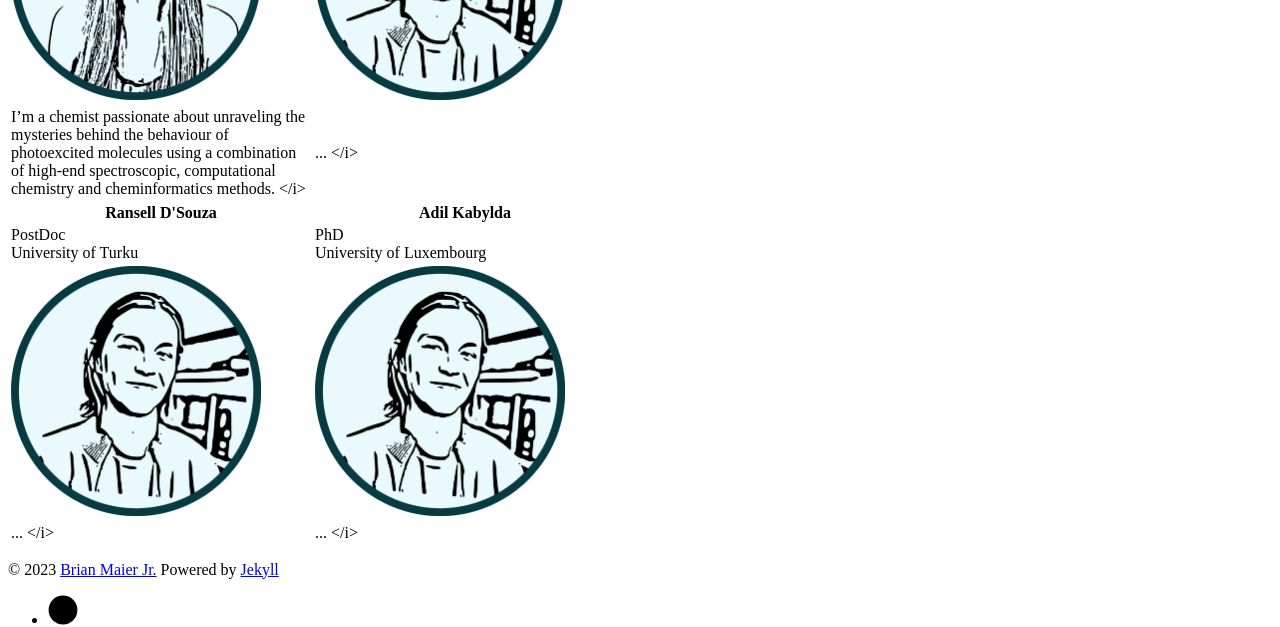
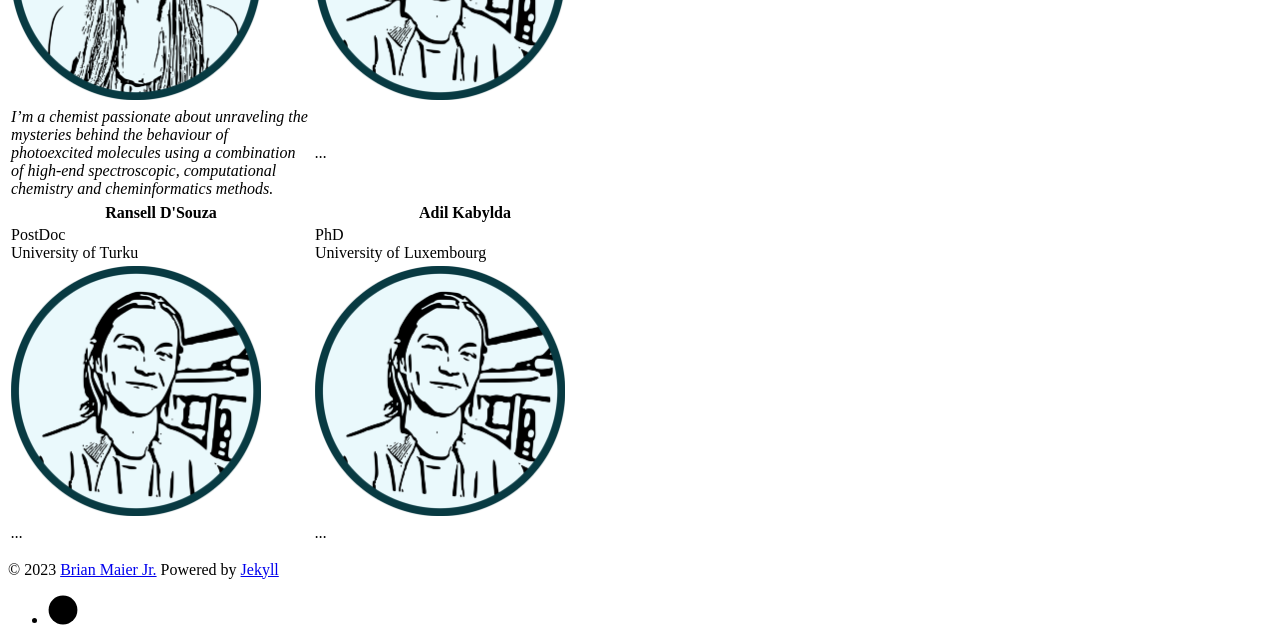
Before and after one commit to ESTML/ESTML.github.io, a Jekyll site: the page built from contact.md, in a window 1280 px wide. Shown: the part 488-1115 px from the top of the page. Built offline with Jekyll 4.4.1, drawn with Linux system fonts in a browser that asks for light colours; nearby versions of some CDN libraries.

Commit message:
Update contact.md

```diff
--- a/contact.md
+++ b/contact.md
@@ -23,8 +23,8 @@ title: About the Organizers
   </td>
 </tr>
 <tr>
-  <td width="300"> I’m a chemist passionate about unraveling the mysteries behind the behaviour of photoexcited molecules using a combination of high-end spectroscopic, computational chemistry and cheminformatics methods. </i> </td>
-  <td width="300"> ... </i> </td>
+  <td width="300"> <i> I’m a chemist passionate about unraveling the mysteries behind the behaviour of photoexcited molecules using a combination of high-end spectroscopic, computational chemistry and cheminformatics methods. </i> </td>
+  <td width="300"> <i> ... </i> </td>
 </tr>
 </table>
 
@@ -46,7 +46,7 @@ title: About the Organizers
   </td>
 </tr>
 <tr>
-  <td width="300"> ... </i> </td>
-  <td width="300"> ... </i> </td>
+  <td width="300"> <i> ... </i> </td>
+  <td width="300"> <i> ... </i> </td>
 </tr>
 </table>
```
